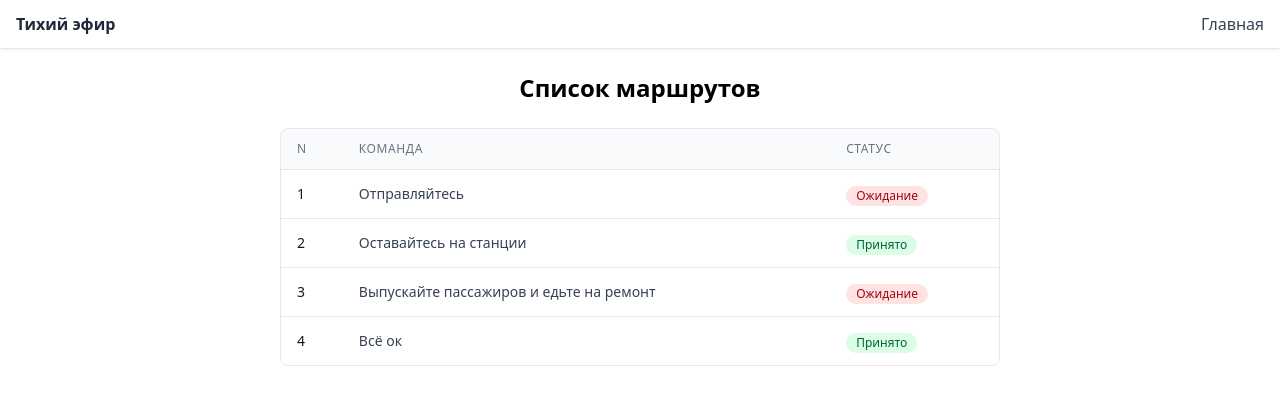
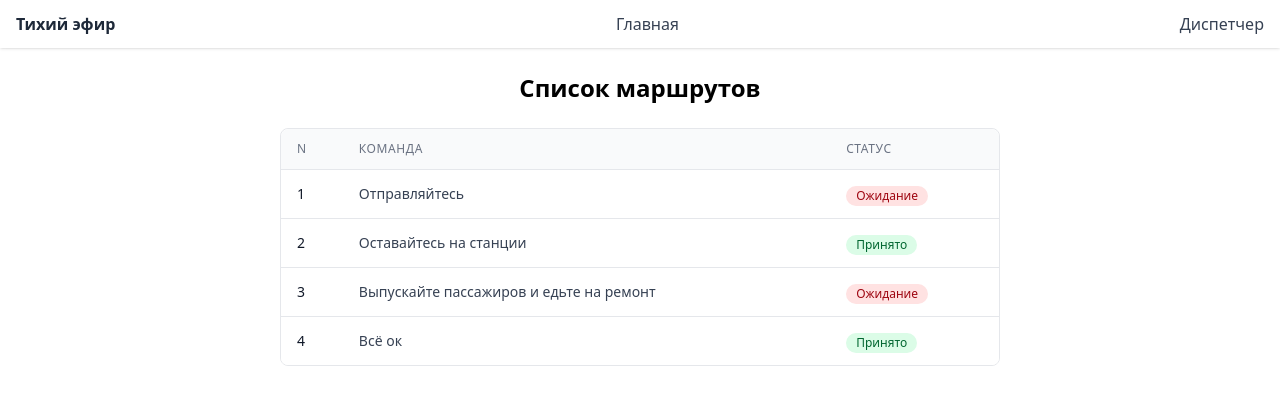
Before and after one commit to thrandishow/quietfront, a Next.js app: page /dispatcher in a window 1280 px wide. Shown: the top 400 px of the page. Built offline with nearby package versions, Linux system fonts and the light colour scheme.

Commit message:
Added dispatcher in navbar

```diff
--- a/src/ui/navbar.tsx
+++ b/src/ui/navbar.tsx
@@ -1,3 +1,5 @@
+import Link from "next/link";
+
 export default function Navbar() {
   return (
     <header className="sticky top-0 z-10 bg-white/80 backdrop-blur-sm shadow-sm py-3 px-4">
@@ -6,14 +8,22 @@ export default function Navbar() {
         <div className="font-bold text-gray-800">Тихий эфир</div>
 
         {/* Простое меню — видно везде */}
-        <nav>
-          <a
-            href="#info"
+        <ul>
+          <Link
+            href="/"
             className="text-gray-700 font-medium hover:text-blue-600 transition-colors"
           >
             Главная
-          </a>
-        </nav>
+          </Link>
+        </ul>
+        <ul>
+          <Link
+            href="/dispatcher"
+            className="text-gray-700 font-medium hover:text-blue-600 transition-colors"
+          >
+            Диспетчер
+          </Link>
+        </ul>
       </div>
     </header>
   );
```
